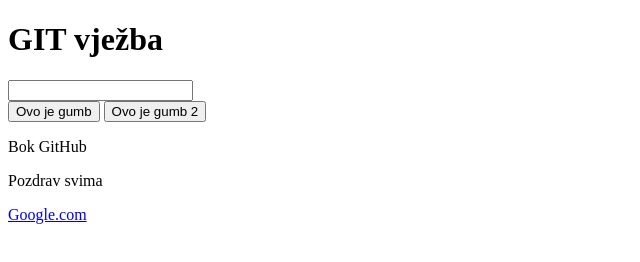
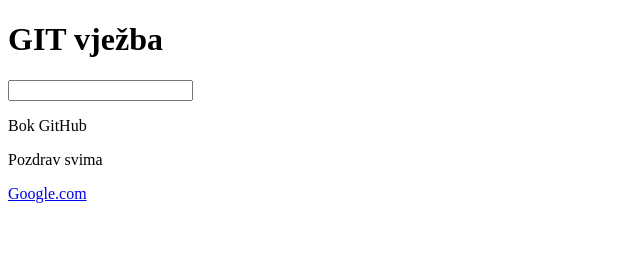
Before and after one commit to anakajbi/algebra-git, a plain HTML site: page index.html in a window 1280 px wide. Shown: the whole page, without its empty margins (0-640 px from the left). Drawn offline with Linux system fonts and the light colour scheme.

Commit message:
Maknuti gumbi jer su nepotrebni

```diff
--- a/index.html
+++ b/index.html
@@ -12,9 +12,6 @@
       <input type="text" />
     </form>
 
-    <button>Ovo je gumb</button>
-    <button>Ovo je gumb 2</button>
-
     <p>Bok GitHub</p>
     <p>Pozdrav svima</p>
 
```
